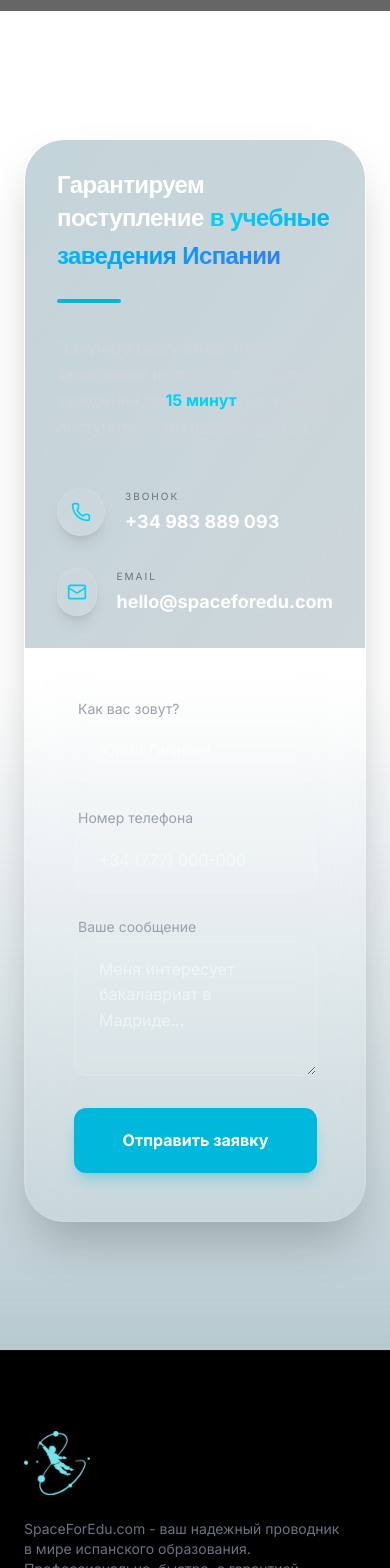
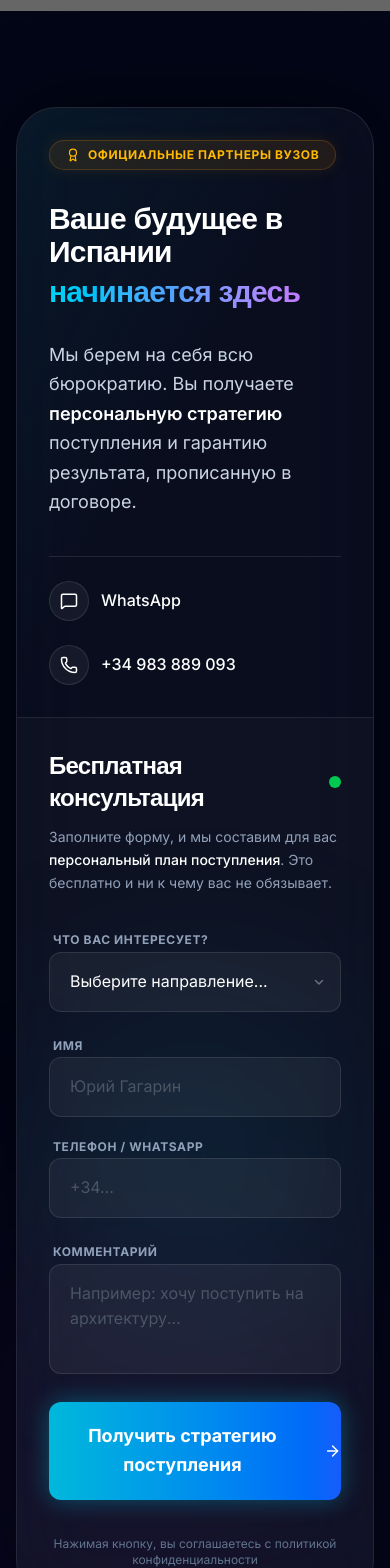
Before and after one commit to YurikOnRails/spaceforedu-nextjs, a Next.js app: page / in a window 390 px wide. Shown: the part 5700-7268 px from the top of the page. Built offline with nearby package versions, Linux system fonts and the light colour scheme; no server answers; a web font is replaced by a local one.

Commit message:
fix Contact

```diff
--- a/src/app/actions.ts
+++ b/src/app/actions.ts
@@ -8,6 +8,7 @@ const TELEGRAM_CHAT_ID = process.env.TELEGRAM_CHAT_ID;
 const FormSchema = z.object({
   name: z.string().min(2, "Имя должно содержать минимум 2 символа"),
   phone: z.string().min(6, "Введите корректный номер телефона"),
+  service: z.string().min(1, "Выберите услугу"),
   message: z.string().optional(),
 });
 
@@ -17,6 +18,7 @@ export type FormState = {
   errors?: {
     name?: string[];
     phone?: string[];
+    service?: string[];
     message?: string[];
   };
 };
@@ -26,6 +28,7 @@ export async function sendTelegramMessage(prevState: FormState, formData: FormDa
   const validatedFields = FormSchema.safeParse({
     name: formData.get("name"),
     phone: formData.get("phone"),
+    service: formData.get("service"),
     message: formData.get("message"),
   });
 
@@ -37,7 +40,16 @@ export async function sendTelegramMessage(prevState: FormState, formData: FormDa
     };
   }
 
-  const { name, phone, message } = validatedFields.data;
+  const { name, phone, service, message } = validatedFields.data;
+
+  // Map service IDs to readable names
+  const serviceMap: Record<string, string> = {
+    university: "🎓 ВУЗы Испании",
+    school: "🏫 Частные школы",
+    business: "⚡ Business Space (AI)",
+    courses: "🗣️ Языковые курсы",
+    other: "📂 Другое"
+  };
 
   // 2. Format message for Telegram
   const text = `
@@ -45,6 +57,7 @@ export async function sendTelegramMessage(prevState: FormState, formData: FormDa
 
 👤 *Имя:* ${name}
 📞 *Телефон:* ${phone}
+🎯 *Услуга:* ${serviceMap[service] || service}
 📝 *Сообщение:*
 ${message || "Без комментария"}
 
--- a/src/components/Contact.tsx
+++ b/src/components/Contact.tsx
@@ -1,57 +1,79 @@
 "use client";
 
-import React from 'react';
-import { Phone, Mail } from 'lucide-react';
+import { Phone, Mail, MessageSquare, ShieldCheck, Star, UserCircle, Award, CheckCircle2 } from 'lucide-react';
 import LeadForm from './LeadForm';
 
 const Contact = () => {
   return (
-    <section id="Contact" className="py-32 relative overflow-hidden">
-      <div className="absolute bottom-0 left-0 w-full h-1/2 bg-gradient-to-t from-cyan-900/30 to-transparent"></div>
-      <div className="container mx-auto px-6 relative z-10">
-        <div className="bg-white/5 backdrop-blur-xl border border-white/10 rounded-[40px] overflow-hidden flex flex-col md:flex-row shadow-2xl">
-          <div className="flex-1 p-8 md:p-20 bg-cyan-950/20 relative overflow-hidden">
-            {/* Decorative background blur */}
-            <div className="absolute top-0 left-0 w-full h-full bg-gradient-to-br from-cyan-500/5 to-transparent pointer-events-none"></div>
+    <section id="Contact" className="py-24 md:py-32 relative overflow-hidden bg-[#020617]">
+      {/* Dynamic Background Elements */}
+      <div className="absolute top-0 left-0 w-full h-full bg-[radial-gradient(ellipse_at_top_left,_var(--tw-gradient-stops))] from-cyan-900/20 via-[#020617] to-[#020617] pointer-events-none"></div>
+      <div className="absolute bottom-0 right-0 w-[500px] h-[500px] bg-purple-900/10 blur-[120px] rounded-full pointer-events-none"></div>
+
+      <div className="container mx-auto px-4 md:px-6 relative z-10">
+        <div className="bg-white/[0.03] backdrop-blur-2xl border border-white/10 rounded-[40px] overflow-hidden flex flex-col lg:flex-row shadow-[0_0_80px_rgba(0,0,0,0.6)]">
+
+          {/* Left Side: Brand Authority & Trust */}
+          <div className="flex-1 p-8 md:p-12 lg:p-16 relative overflow-hidden border-b lg:border-b-0 lg:border-r border-white/10 flex flex-col justify-between">
+            {/* Ambient Light */}
+            <div className="absolute top-0 left-0 w-full h-full bg-gradient-to-br from-cyan-950/30 via-transparent to-transparent pointer-events-none"></div>
 
             <div className="relative z-10">
-              <h2 className="text-2xl md:text-4xl font-black text-white mb-6 leading-[1.1] tracking-tight">
-                Гарантируем поступление <br className="hidden md:block" />
-                <span className="bg-clip-text text-transparent bg-gradient-to-r from-cyan-400 to-blue-500">
-                  в учебные заведения Испании
+              {/* Trust Badge */}
+              <div className="inline-flex items-center gap-2 bg-amber-500/10 border border-amber-500/20 px-4 py-1.5 rounded-full text-amber-400 text-xs font-bold uppercase tracking-wider mb-8 shadow-[0_0_15px_rgba(245,158,11,0.1)]">
+                <Award size={14} />
+                Официальные партнеры ВУЗов
+              </div>
+
+              <h2 className="text-3xl md:text-5xl lg:text-5xl font-black text-white mb-6 leading-[1.1] tracking-tight">
+                Ваше будущее в Испании <br/>
+                <span className="text-transparent bg-clip-text bg-gradient-to-r from-cyan-400 via-blue-400 to-purple-400">
+                  начинается здесь
                 </span>
               </h2>
-              <div className="w-16 h-1 bg-cyan-500 rounded-full mb-8"></div>
-              <p className="text-gray-300 text-base md:text-lg leading-relaxed mb-12 max-w-md">
-                Получите бесплатный план зачисления и список подходящих заведений за <span className="text-cyan-400 font-bold">15 минут</span>. Если вы не поступите — мы вернем деньги.
+
+              <p className="text-slate-300 text-lg leading-relaxed mb-10 max-w-lg">
+                Мы берем на себя всю бюрократию. Вы получаете <span className="text-white font-semibold">персональную стратегию</span> поступления и гарантию результата, прописанную в договоре.
               </p>
 
-              <div className="space-y-8">
-                <div className="flex items-center gap-5 text-white group">
-                  <div className="w-12 h-12 bg-white/5 rounded-full flex items-center justify-center text-cyan-400 border border-white/10 group-hover:bg-cyan-500 group-hover:text-white group-hover:border-cyan-500 transition-all duration-300 shadow-lg">
-                    <Phone size={20} />
-                  </div>
-                  <div>
-                    <div className="text-[10px] text-gray-500 uppercase tracking-[0.2em] mb-1">Звонок</div>
-                    <a href="tel:+34983889093" className="text-lg font-bold hover:text-cyan-400 transition-colors whitespace-nowrap">+34 983 889 093</a>
-                  </div>
-                </div>
-
-                <div className="flex items-center gap-5 text-white group">
-                  <div className="w-12 h-12 bg-white/5 rounded-full flex items-center justify-center text-cyan-400 border border-white/10 group-hover:bg-cyan-500 group-hover:text-white group-hover:border-cyan-500 transition-all duration-300 shadow-lg">
-                    <Mail size={20} />
-                  </div>
-                  <div>
-                    <div className="text-[10px] text-gray-500 uppercase tracking-[0.2em] mb-1">Email</div>
-                    <a href="mailto:hello@spaceforedu.com" className="text-lg font-bold hover:text-cyan-400 transition-colors whitespace-nowrap">hello@spaceforedu.com</a>
-                  </div>
-                </div>
-              </div>
+              {/* Contact Links */}
+            <div className="relative z-10 pt-6 border-t border-white/10 flex flex-wrap gap-6 items-center">
+               <a href="https://wa.me/34663689393" target="_blank" className="flex items-center gap-3 text-white hover:text-green-400 transition-colors group">
+                 <div className="w-10 h-10 rounded-full bg-white/5 border border-white/10 flex items-center justify-center group-hover:border-green-500/50 group-hover:bg-green-500/10 transition-all">
+                    <MessageSquare size={18} />
+                 </div>
+                 <span className="font-medium">WhatsApp</span>
+               </a>
+               <a href="tel:+34983889093" className="flex items-center gap-3 text-white hover:text-cyan-400 transition-colors group">
+                 <div className="w-10 h-10 rounded-full bg-white/5 border border-white/10 flex items-center justify-center group-hover:border-cyan-500/50 group-hover:bg-cyan-500/10 transition-all">
+                    <Phone size={18} />
+                 </div>
+                 <span className="font-medium">+34 983 889 093</span>
+               </a>
             </div>
           </div>
+          </div>
 
-          <div className="flex-1 p-12 md:p-20 border-l border-white/10">
-            <LeadForm />
+          {/* Right Side: High-Conversion Form */}
+          <div className="flex-1 p-8 md:p-12 lg:p-16 flex flex-col justify-center relative bg-white/[0.02]">
+            {/* Subtle glow effect behind form */}
+            <div className="absolute top-1/2 left-1/2 -translate-x-1/2 -translate-y-1/2 w-80 h-80 bg-cyan-500/10 blur-[100px] pointer-events-none rounded-full"></div>
+
+            <div className="relative z-10 max-w-md mx-auto w-full">
+              <div className="mb-8">
+                <h3 className="text-2xl font-bold text-white mb-3 flex items-center gap-3">
+                  Бесплатная консультация
+                  <span className="relative flex h-3 w-3">
+                    <span className="animate-ping absolute inline-flex h-full w-full rounded-full bg-green-400 opacity-75"></span>
+                    <span className="relative inline-flex rounded-full h-3 w-3 bg-green-500"></span>
+                  </span>
+                </h3>
+                <p className="text-slate-400 text-sm leading-relaxed">
+                  Заполните форму, и мы составим для вас <span className="text-white font-medium">персональный план поступления</span>. Это бесплатно и ни к чему вас не обязывает.
+                </p>
+              </div>
+              <LeadForm />
+            </div>
           </div>
         </div>
       </div>
--- a/src/components/ContactModal.tsx
+++ b/src/components/ContactModal.tsx
@@ -51,7 +51,7 @@ const ContactModal = ({ isOpen, onClose }: ContactModalProps) => {
         {/* Body */}
         <div className="p-6 sm:p-8">
           <p className="text-gray-300 mb-8 text-base leading-relaxed">
-            Получите бесплатный план зачисления и список подходящих заведений. Мы <span className="text-cyan-400 font-bold">гарантируем поступление</span> или вернем деньги.
+            Мы <span className="text-cyan-400 font-bold">гарантируем поступление</span> или вернем деньги.
           </p>
           <LeadForm onSuccess={onClose} />
         </div>
--- a/src/components/LeadForm.tsx
+++ b/src/components/LeadForm.tsx
@@ -1,7 +1,7 @@
 "use client";
 
 import React, { useActionState } from 'react';
-import { Loader2, CheckCircle } from 'lucide-react';
+import { Loader2, CheckCircle2, ArrowRight, AlertCircle } from 'lucide-react';
 import { sendTelegramMessage } from '../app/actions';
 
 interface LeadFormProps {
@@ -20,82 +20,140 @@ const LeadForm = ({ className = "", onSuccess }: LeadFormProps) => {
     if (state.success && onSuccess) {
       const timer = setTimeout(() => {
         onSuccess();
-      }, 3000); // Optional: close after 3 seconds or just let the user see the success message
+      }, 3000);
       return () => clearTimeout(timer);
     }
   }, [state.success, onSuccess]);
 
   if (state.success) {
     return (
-      <div className={`h-full flex flex-col items-center justify-center text-center animate-fadeIn ${className}`}>
-        <div className="w-20 h-20 bg-green-500/20 rounded-full flex items-center justify-center mb-6">
-          <CheckCircle className="text-green-500 w-10 h-10" />
+      <div className={`h-full flex flex-col items-center justify-center text-center animate-fadeIn py-10 ${className}`}>
+        <div className="w-20 h-20 bg-emerald-500/20 rounded-full flex items-center justify-center mb-6 shadow-[0_0_30px_rgba(16,185,129,0.2)]">
+          <CheckCircle2 className="text-emerald-500 w-10 h-10" />
         </div>
-        <h3 className="text-2xl font-bold text-white mb-2">Заявка отправлена!</h3>
-        <p className="text-gray-400">{state.message}</p>
+        <h3 className="text-2xl font-bold text-white mb-2">Заявка принята!</h3>
+        <p className="text-gray-400 max-w-xs mx-auto mb-6">{state.message}</p>
+        <div className="text-sm text-gray-500">
+           Менеджер свяжется с вами в ближайшее время
+        </div>
       </div>
     );
   }
 
   return (
-    <form action={formAction} className={`space-y-6 ${className}`}>
-      <div className="space-y-2">
-        <label htmlFor="name" className="text-gray-400 text-sm ml-1">Как вас зовут?</label>
+    <form action={formAction} className={`space-y-5 ${className}`}>
+
+      {/* Service Selection */}
+      <div className="space-y-1.5">
+        <label htmlFor="service" className="text-slate-400 text-xs font-bold uppercase tracking-wider ml-1">Что вас интересует?</label>
+        <div className="relative group">
+          <select
+            id="service"
+            name="service"
+            required
+            className="w-full bg-white/5 border border-white/10 rounded-xl px-5 py-4 text-white focus:outline-none focus:border-cyan-500/50 focus:ring-2 focus:ring-cyan-500/20 focus:bg-white/10 transition-all appearance-none cursor-pointer hover:border-white/20"
+          >
+            <option value="" className="bg-[#0f172a] text-gray-500">Выберите направление...</option>
+            <option value="university" className="bg-[#0f172a]">ВУЗы Испании (Бакалавриат/Магистратура)</option>
+            <option value="school" className="bg-[#0f172a]">Частные школы и колледжи</option>
+            <option value="business" className="bg-[#0f172a]">Business Space (AI & Startups)</option>
+            <option value="courses" className="bg-[#0f172a]">Языковые курсы</option>
+            <option value="other" className="bg-[#0f172a]">Другой вопрос</option>
+          </select>
+          <div className="absolute right-4 top-1/2 -translate-y-1/2 pointer-events-none text-gray-500">
+            <svg width="12" height="12" viewBox="0 0 12 12" fill="none" xmlns="http://www.w3.org/2000/svg">
+              <path d="M2.5 4.5L6 8L9.5 4.5" stroke="currentColor" strokeWidth="1.5" strokeLinecap="round" strokeLinejoin="round"/>
+            </svg>
+          </div>
+        </div>
+      </div>
+
+      {/* Contact Info Group */}
+      <div className="grid grid-cols-1 sm:grid-cols-2 gap-4">
+        <div className="space-y-1.5">
+          <label htmlFor="name" className="text-slate-400 text-xs font-bold uppercase tracking-wider ml-1">Имя</label>
           <input
             id="name"
             name="name"
             type="text"
             required
-          className="w-full bg-white/5 border border-white/10 rounded-xl px-6 py-4 text-white focus:outline-none focus:border-cyan-500 transition-colors"
+            className="w-full bg-white/5 border border-white/10 rounded-xl px-5 py-4 text-white placeholder-gray-600 focus:outline-none focus:border-cyan-500/50 focus:ring-2 focus:ring-cyan-500/20 focus:bg-white/10 transition-all hover:border-white/20"
             placeholder="Юрий Гагарин"
           />
-        {state.errors?.name && <p className="text-red-400 text-sm ml-1">{state.errors.name[0]}</p>}
+          {state.errors?.name && (
+            <div className="flex items-center gap-1.5 text-red-400 text-xs ml-1 mt-1 animate-fadeIn">
+              <AlertCircle size={12} />
+              {state.errors.name[0]}
+            </div>
+          )}
         </div>
 
-      <div className="space-y-2">
-        <label htmlFor="phone" className="text-gray-400 text-sm ml-1">Номер телефона</label>
+        <div className="space-y-1.5">
+          <label htmlFor="phone" className="text-slate-400 text-xs font-bold uppercase tracking-wider ml-1">Телефон / WhatsApp</label>
           <input
             id="phone"
             name="phone"
             type="tel"
             required
-          className="w-full bg-white/5 border border-white/10 rounded-xl px-6 py-4 text-white focus:outline-none focus:border-cyan-500 transition-colors"
-          placeholder="+34 (777) 000-000"
+            className="w-full bg-white/5 border border-white/10 rounded-xl px-5 py-4 text-white placeholder-gray-600 focus:outline-none focus:border-cyan-500/50 focus:ring-2 focus:ring-cyan-500/20 focus:bg-white/10 transition-all hover:border-white/20"
+            placeholder="+34..."
           />
-        {state.errors?.phone && <p className="text-red-400 text-sm ml-1">{state.errors.phone[0]}</p>}
+          {state.errors?.phone && (
+             <div className="flex items-center gap-1.5 text-red-400 text-xs ml-1 mt-1 animate-fadeIn">
+             <AlertCircle size={12} />
+             {state.errors.phone[0]}
+           </div>
+          )}
+        </div>
       </div>
 
-      <div className="space-y-2">
-        <label htmlFor="message" className="text-gray-400 text-sm ml-1">Ваше сообщение</label>
+      {/* Message Area */}
+      <div className="space-y-1.5">
+        <label htmlFor="message" className="text-slate-400 text-xs font-bold uppercase tracking-wider ml-1">Комментарий</label>
         <textarea
           id="message"
           name="message"
-          rows={4}
-          className="w-full bg-white/5 border border-white/10 rounded-xl px-6 py-4 text-white focus:outline-none focus:border-cyan-500 transition-colors"
-          placeholder="Меня интересует бакалавриат в Мадриде..."
+          rows={3}
+          className="w-full bg-white/5 border border-white/10 rounded-xl px-5 py-4 text-white placeholder-gray-600 focus:outline-none focus:border-cyan-500/50 focus:ring-2 focus:ring-cyan-500/20 focus:bg-white/10 transition-all resize-none hover:border-white/20"
+          placeholder="Например: хочу поступить на архитектуру..."
         ></textarea>
       </div>
 
+      {/* Global Error Message */}
       {state.message && !state.success && (
-        <div className="p-4 bg-red-500/10 border border-red-500/20 rounded-xl text-red-400 text-sm">
-          {state.message}
+        <div className="p-3 bg-red-500/10 border border-red-500/20 rounded-xl flex items-start gap-2 text-red-400 text-sm">
+          <AlertCircle size={16} className="shrink-0 mt-0.5" />
+          <span>{state.message}</span>
         </div>
       )}
 
+      {/* Submit Button */}
       <button
         type="submit"
         disabled={isPending}
-        className="w-full bg-cyan-500 py-5 rounded-xl text-white font-bold hover:bg-cyan-600 transition-all shadow-lg shadow-cyan-500/30 cursor-pointer disabled:opacity-50 disabled:cursor-not-allowed flex items-center justify-center gap-2"
+        className="group w-full relative overflow-hidden bg-gradient-to-r from-cyan-500 to-blue-600 hover:from-cyan-400 hover:to-blue-500 text-white py-5 rounded-xl font-bold text-lg transition-all shadow-[0_0_25px_rgba(6,182,212,0.4)] hover:shadow-[0_0_35px_rgba(6,182,212,0.6)] hover:-translate-y-0.5 active:translate-y-0 disabled:opacity-70 disabled:cursor-not-allowed disabled:shadow-none"
       >
+        <span className="relative z-10 flex items-center justify-center gap-2">
           {isPending ? (
             <>
               <Loader2 className="animate-spin" size={20} />
-            Отправка...
+              Отправляем...
             </>
           ) : (
-          "Отправить заявку"
+            <>
+              Получить стратегию поступления
+              <ArrowRight size={20} className="group-hover:translate-x-1 transition-transform" />
+            </>
           )}
+        </span>
+
+        {/* Shine Effect */}
+        <div className="absolute inset-0 -translate-x-full group-hover:translate-x-full transition-transform duration-700 bg-gradient-to-r from-transparent via-white/20 to-transparent skew-x-12"></div>
       </button>
+
+      <p className="text-center text-xs text-slate-500 mt-4">
+        Нажимая кнопку, вы соглашаетесь с политикой конфиденциальности
+      </p>
     </form>
   );
 };
```
Lines whose indentation alone changed are shown as unchanged.
